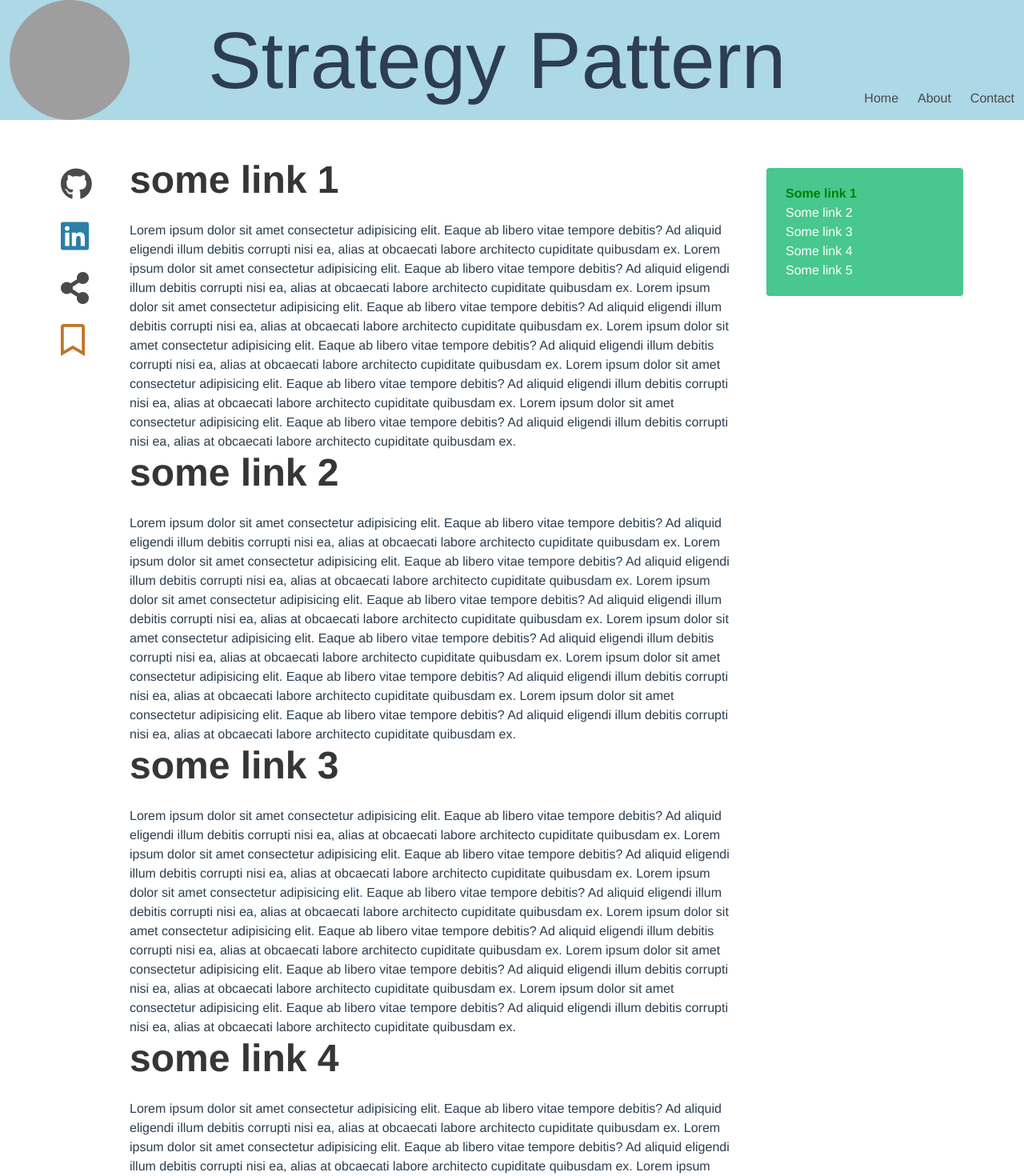
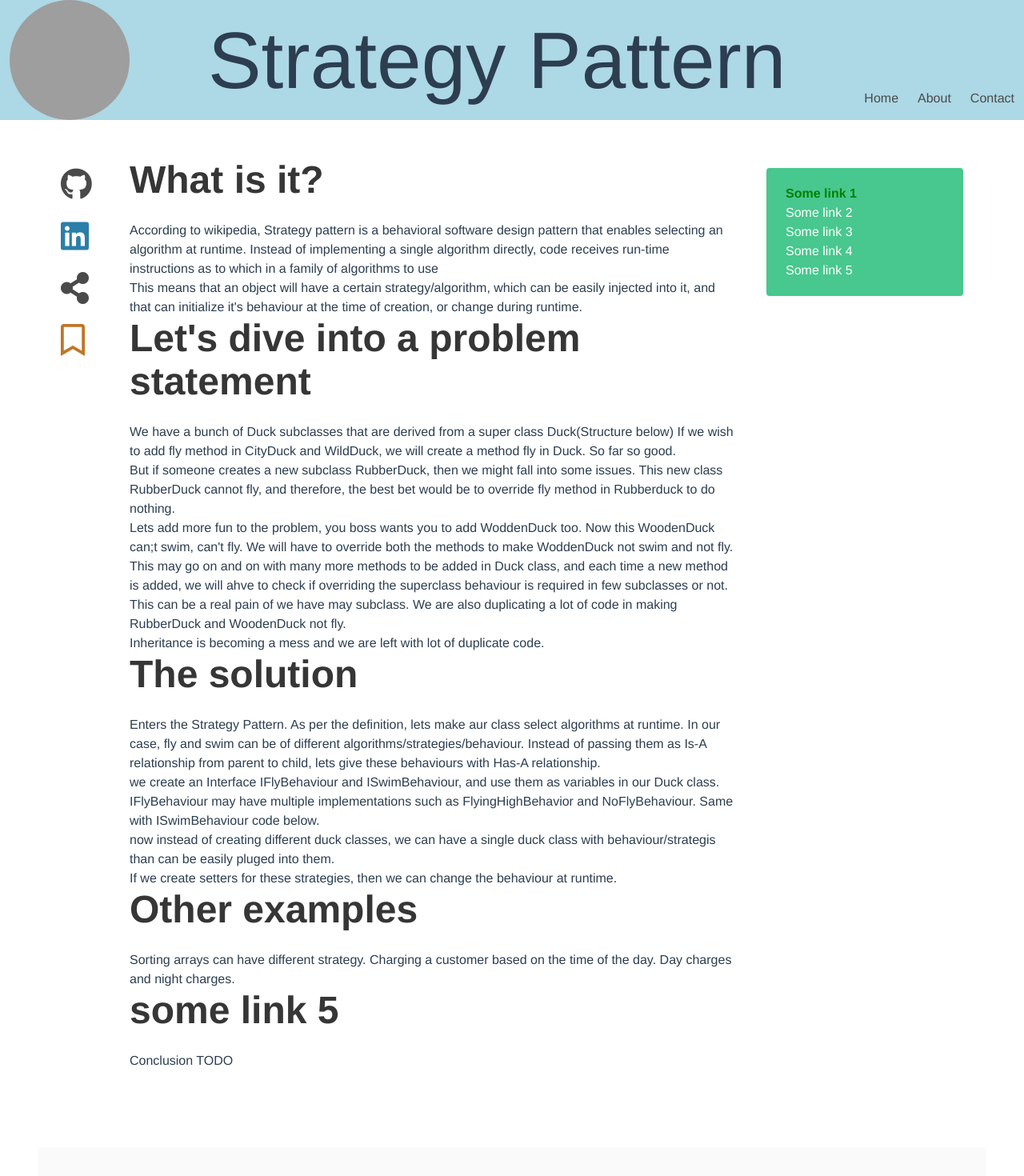
Before and after one commit to ankitprahladsoni/blog-post, a Vue app: page / in a window 1280 px wide. Shown: the top 1470 px of the page at 80% size. Built offline with nearby package versions, Linux system fonts and the light colour scheme; grey boxes are pictures that could not be loaded.

Commit message:
First draft Strategy Pattern

```diff
--- a/src/components/Article/ArticleContent.vue
+++ b/src/components/Article/ArticleContent.vue
@@ -2,24 +2,45 @@
   <section class="has-text-left" id="article-content">
     <div id="content">
       <div id="1">
-        <h1 class="title is-1" id="1">some link 1</h1>
-        <p>Lorem ipsum dolor sit amet consectetur adipisicing elit. Eaque ab libero vitae tempore debitis? Ad aliquid eligendi illum debitis corrupti nisi ea, alias at obcaecati labore architecto cupiditate quibusdam ex. Lorem ipsum dolor sit amet consectetur adipisicing elit. Eaque ab libero vitae tempore debitis? Ad aliquid eligendi illum debitis corrupti nisi ea, alias at obcaecati labore architecto cupiditate quibusdam ex. Lorem ipsum dolor sit amet consectetur adipisicing elit. Eaque ab libero vitae tempore debitis? Ad aliquid eligendi illum debitis corrupti nisi ea, alias at obcaecati labore architecto cupiditate quibusdam ex. Lorem ipsum dolor sit amet consectetur adipisicing elit. Eaque ab libero vitae tempore debitis? Ad aliquid eligendi illum debitis corrupti nisi ea, alias at obcaecati labore architecto cupiditate quibusdam ex. Lorem ipsum dolor sit amet consectetur adipisicing elit. Eaque ab libero vitae tempore debitis? Ad aliquid eligendi illum debitis corrupti nisi ea, alias at obcaecati labore architecto cupiditate quibusdam ex. Lorem ipsum dolor sit amet consectetur adipisicing elit. Eaque ab libero vitae tempore debitis? Ad aliquid eligendi illum debitis corrupti nisi ea, alias at obcaecati labore architecto cupiditate quibusdam ex.</p>
+        <h1 class="title is-1" id="1">What is it?</h1>
+        <p>According to wikipedia, Strategy pattern is a behavioral software design pattern that enables selecting an algorithm at runtime. Instead of implementing a single algorithm directly, code receives run-time instructions as to which in a family of algorithms to use</p>
+        <p>This means that an object will have a certain strategy/algorithm, which can be easily injected into it, and that can initialize it's behaviour at the time of creation, or change during runtime.
+        </p>
       </div>
       <div id="2">
-        <h1 class="title is-1" id="2">some link 2</h1>
-        <p>Lorem ipsum dolor sit amet consectetur adipisicing elit. Eaque ab libero vitae tempore debitis? Ad aliquid eligendi illum debitis corrupti nisi ea, alias at obcaecati labore architecto cupiditate quibusdam ex. Lorem ipsum dolor sit amet consectetur adipisicing elit. Eaque ab libero vitae tempore debitis? Ad aliquid eligendi illum debitis corrupti nisi ea, alias at obcaecati labore architecto cupiditate quibusdam ex. Lorem ipsum dolor sit amet consectetur adipisicing elit. Eaque ab libero vitae tempore debitis? Ad aliquid eligendi illum debitis corrupti nisi ea, alias at obcaecati labore architecto cupiditate quibusdam ex. Lorem ipsum dolor sit amet consectetur adipisicing elit. Eaque ab libero vitae tempore debitis? Ad aliquid eligendi illum debitis corrupti nisi ea, alias at obcaecati labore architecto cupiditate quibusdam ex. Lorem ipsum dolor sit amet consectetur adipisicing elit. Eaque ab libero vitae tempore debitis? Ad aliquid eligendi illum debitis corrupti nisi ea, alias at obcaecati labore architecto cupiditate quibusdam ex. Lorem ipsum dolor sit amet consectetur adipisicing elit. Eaque ab libero vitae tempore debitis? Ad aliquid eligendi illum debitis corrupti nisi ea, alias at obcaecati labore architecto cupiditate quibusdam ex.</p>
+        <h1 class="title is-1" id="2">Let's dive into a problem statement</h1>
+        <p>We have a bunch of Duck subclasses that are derived from a super class Duck(Structure below) If we wish to add fly method in CityDuck and WildDuck, we will create a method fly in Duck. So far so good.
+        </p>
+        <p>
+          But if someone creates a new subclass RubberDuck, then we might fall into some issues. This new class RubberDuck cannot fly, and therefore, the best bet would be to override fly method in Rubberduck to do nothing.
+        </p>
+        <p>Lets add more fun to the problem, you boss wants you to add WoddenDuck too. Now this WoodenDuck can;t swim, can't fly. We will have to override both the methods to make WoddenDuck not swim and not fly.</p>
+        <p>This may go on and on with many more methods to be added in Duck class, and each time a new method is added, we will ahve to check if overriding the superclass behaviour is required in few subclasses or not. This can be a real pain of we have may subclass. We are also duplicating a lot of code in making RubberDuck and WoodenDuck not fly.</p>
+        <p>Inheritance is becoming a mess and we are left with lot of duplicate code.</p>
       </div>
       <div id="3">
-        <h1 class="title is-1" id="3">some link 3</h1>
-        <p>Lorem ipsum dolor sit amet consectetur adipisicing elit. Eaque ab libero vitae tempore debitis? Ad aliquid eligendi illum debitis corrupti nisi ea, alias at obcaecati labore architecto cupiditate quibusdam ex. Lorem ipsum dolor sit amet consectetur adipisicing elit. Eaque ab libero vitae tempore debitis? Ad aliquid eligendi illum debitis corrupti nisi ea, alias at obcaecati labore architecto cupiditate quibusdam ex. Lorem ipsum dolor sit amet consectetur adipisicing elit. Eaque ab libero vitae tempore debitis? Ad aliquid eligendi illum debitis corrupti nisi ea, alias at obcaecati labore architecto cupiditate quibusdam ex. Lorem ipsum dolor sit amet consectetur adipisicing elit. Eaque ab libero vitae tempore debitis? Ad aliquid eligendi illum debitis corrupti nisi ea, alias at obcaecati labore architecto cupiditate quibusdam ex. Lorem ipsum dolor sit amet consectetur adipisicing elit. Eaque ab libero vitae tempore debitis? Ad aliquid eligendi illum debitis corrupti nisi ea, alias at obcaecati labore architecto cupiditate quibusdam ex. Lorem ipsum dolor sit amet consectetur adipisicing elit. Eaque ab libero vitae tempore debitis? Ad aliquid eligendi illum debitis corrupti nisi ea, alias at obcaecati labore architecto cupiditate quibusdam ex.</p>
+        <h1 class="title is-1" id="3">The solution</h1>
+        <p>Enters the Strategy Pattern. As per the definition, lets make aur class select algorithms at runtime. In our case, fly and swim can be of different algorithms/strategies/behaviour. Instead of passing them as Is-A relationship from parent to child, lets give these behaviours with Has-A relationship.</p>
+      <p>
+        we create an Interface IFlyBehaviour and ISwimBehaviour, and use them as variables in our Duck class.
+
+        IFlyBehaviour may have multiple implementations such as FlyingHighBehavior and NoFlyBehaviour.
+        Same with ISwimBehaviour code below.
+
+      </p>
+      <p>now instead of creating different duck classes, we can have a single duck class with behaviour/strategis than can be easily pluged into them.</p>
+      If we create setters for these strategies, then we can change the behaviour at runtime.
       </div>
       <div id="4">
-        <h1 class="title is-1" id="4">some link 4</h1>
-        <p>Lorem ipsum dolor sit amet consectetur adipisicing elit. Eaque ab libero vitae tempore debitis? Ad aliquid eligendi illum debitis corrupti nisi ea, alias at obcaecati labore architecto cupiditate quibusdam ex. Lorem ipsum dolor sit amet consectetur adipisicing elit. Eaque ab libero vitae tempore debitis? Ad aliquid eligendi illum debitis corrupti nisi ea, alias at obcaecati labore architecto cupiditate quibusdam ex. Lorem ipsum dolor sit amet consectetur adipisicing elit. Eaque ab libero vitae tempore debitis? Ad aliquid eligendi illum debitis corrupti nisi ea, alias at obcaecati labore architecto cupiditate quibusdam ex. Lorem ipsum dolor sit amet consectetur adipisicing elit. Eaque ab libero vitae tempore debitis? Ad aliquid eligendi illum debitis corrupti nisi ea, alias at obcaecati labore architecto cupiditate quibusdam ex. Lorem ipsum dolor sit amet consectetur adipisicing elit. Eaque ab libero vitae tempore debitis? Ad aliquid eligendi illum debitis corrupti nisi ea, alias at obcaecati labore architecto cupiditate quibusdam ex. Lorem ipsum dolor sit amet consectetur adipisicing elit. Eaque ab libero vitae tempore debitis? Ad aliquid eligendi illum debitis corrupti nisi ea, alias at obcaecati labore architecto cupiditate quibusdam ex.</p>
+        <h1 class="title is-1" id="4">Other examples</h1>
+        <p>Sorting arrays can have different strategy.
+          Charging a customer based on the time of the day. Day charges and night charges.
+
+        </p>
       </div>
       <div id="5">
         <h1 class="title is-1" id="5">some link 5</h1>
-        <p>Lorem ipsum dolor sit amet consectetur adipisicing elit. Eaque ab libero vitae tempore debitis? Ad aliquid eligendi illum debitis corrupti nisi ea, alias at obcaecati labore architecto cupiditate quibusdam ex. Lorem ipsum dolor sit amet consectetur adipisicing elit. Eaque ab libero vitae tempore debitis? Ad aliquid eligendi illum debitis corrupti nisi ea, alias at obcaecati labore architecto cupiditate quibusdam ex. Lorem ipsum dolor sit amet consectetur adipisicing elit. Eaque ab libero vitae tempore debitis? Ad aliquid eligendi illum debitis corrupti nisi ea, alias at obcaecati labore architecto cupiditate quibusdam ex. Lorem ipsum dolor sit amet consectetur adipisicing elit. Eaque ab libero vitae tempore debitis? Ad aliquid eligendi illum debitis corrupti nisi ea, alias at obcaecati labore architecto cupiditate quibusdam ex. Lorem ipsum dolor sit amet consectetur adipisicing elit. Eaque ab libero vitae tempore debitis? Ad aliquid eligendi illum debitis corrupti nisi ea, alias at obcaecati labore architecto cupiditate quibusdam ex. Lorem ipsum dolor sit amet consectetur adipisicing elit. Eaque ab libero vitae tempore debitis? Ad aliquid eligendi illum debitis corrupti nisi ea, alias at obcaecati labore architecto cupiditate quibusdam ex.</p>
+        <p>Conclusion TODO</p>
       </div>
     </div>
 
```
